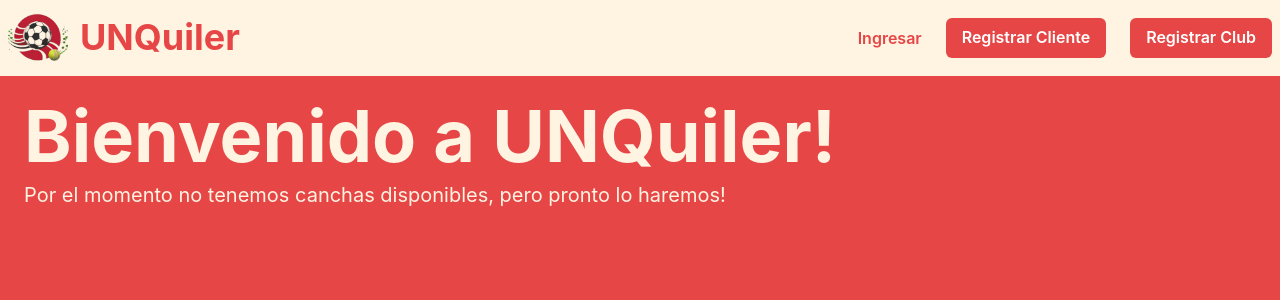
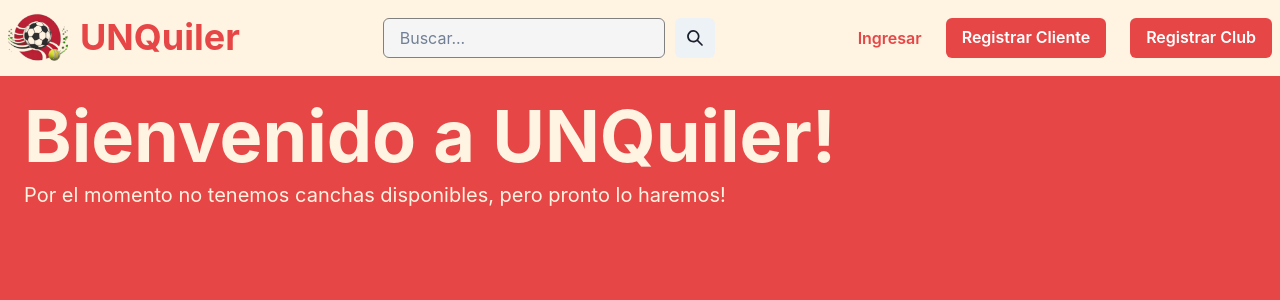
Before and after one commit to dkippes/unquiler-eis, a React (Create React App) app in the folder fe-unquiler/: page / in a window 1280 px wide. Shown: the top 300 px of the page. Built offline with nearby package versions, Linux system fonts and the light colour scheme.

Commit message:
search bar layout

```diff
--- a/fe-unquiler/package.json
+++ b/fe-unquiler/package.json
@@ -3,6 +3,7 @@
   "version": "0.1.0",
   "private": true,
   "dependencies": {
+    "@chakra-ui/icons": "^2.0.19",
     "@chakra-ui/react": "^2.5.5",
     "@emotion/react": "^11.10.6",
     "@emotion/styled": "^11.10.6",
--- a/fe-unquiler/src/components/Header.js
+++ b/fe-unquiler/src/components/Header.js
@@ -1,10 +1,11 @@
-import { Avatar, Button, Flex, Heading } from '@chakra-ui/react';
+import {Avatar, Button, Flex, Heading, IconButton, Input} from '@chakra-ui/react';
 import React from 'react';
 import UnquilerLogo from './UnquilerLogo';
 import { useAuth } from '../context/AuthContext';
 import { useNavigate } from 'react-router-dom';
 
-const Header = () => {
+
+const Header = ({children}) => {
   const { user, logout } = useAuth();
   const navigate = useNavigate();
 
@@ -14,6 +15,8 @@ const Header = () => {
         <UnquilerLogo onClick={() => navigate('/')} cursor="pointer" />
         <Heading color="brand.500">UNQuiler</Heading>
       </Flex>
+
+      {children}
 
       {user ? (
         <Flex gap={2} alignItems={'center'}>
--- a/fe-unquiler/src/views/home/Home.js
+++ b/fe-unquiler/src/views/home/Home.js
@@ -1,12 +1,19 @@
 import React from 'react';
-import { Heading, Text, VStack } from '@chakra-ui/react';
+import {Flex, Heading, IconButton, Input, Spinner, Text, VStack} from '@chakra-ui/react';
 import Header from '../../components/Header';
 import Layout from '../components/Layout';
+import {SearchIcon} from "@chakra-ui/icons";
+
 
 const Home = () => {
   return (
     <Layout>
-      <Header />
+          <Header>
+              <Flex>
+                  <Input bg="whitesmoke" placeholder='Buscar...' focusBorderColor="grey" borderColor="grey"/>
+                  <IconButton ml="10px" aria-label='Buscar club' icon={<SearchIcon />}   borderColor="blackAlpha.100" spinner={<Spinner/>}/>
+              </Flex>
+          </Header>
       <VStack color="brand.200" p={6} align={'flex-start'}>
         <Heading size="4xl"> Bienvenido a UNQuiler!</Heading>
         <Text fontSize={'xl'}>
```
Also changed, not shown: 1 other file (tests, documents, lock files or other folders).
